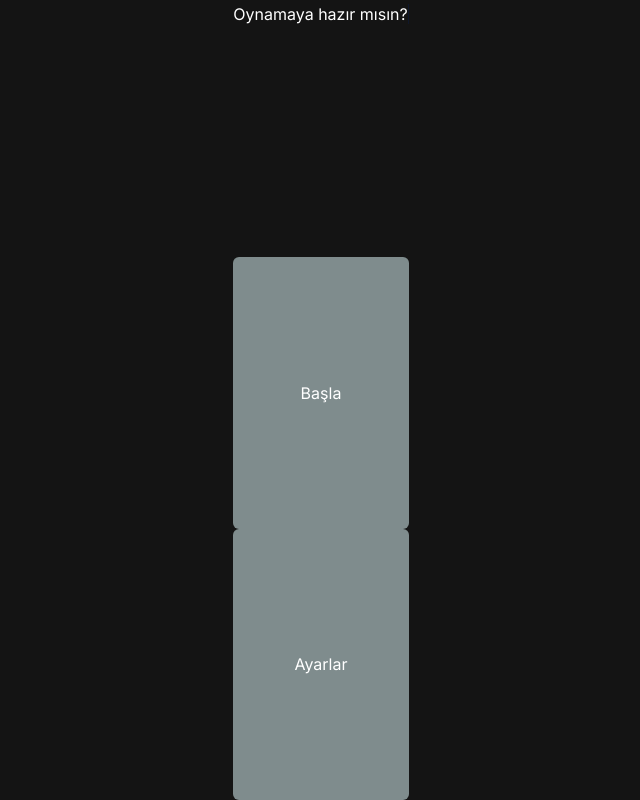
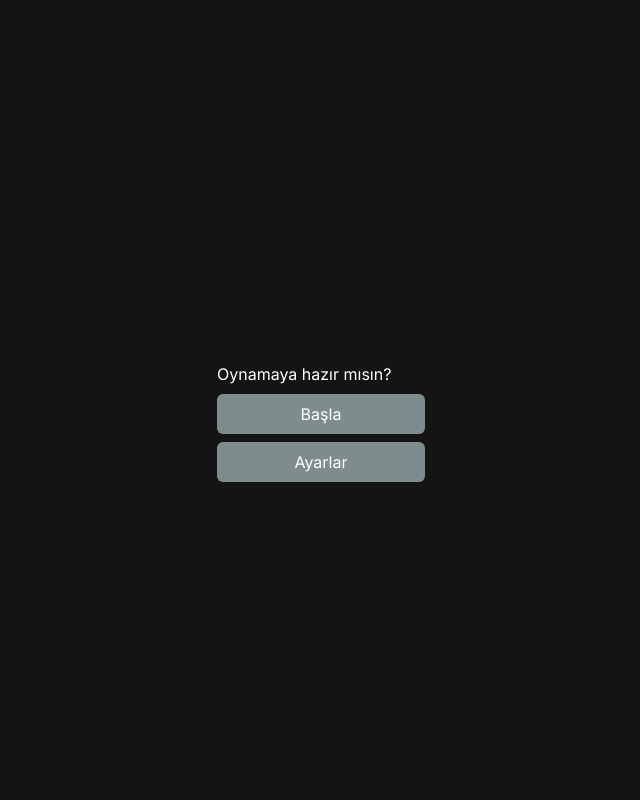
Before and after one commit to Berkcolakk/card-guess-game, a Next.js app: page / in a window 1280 px wide. Shown: the whole page, without its empty margins (319-959 px from the left). Built offline with nearby package versions, Linux system fonts and the light colour scheme.

Commit message:
- tailwind config changes

```diff
--- a/tailwind.config.ts
+++ b/tailwind.config.ts
@@ -5,6 +5,7 @@ const config: Config = {
     './src/pages/**/*.{js,ts,jsx,tsx,mdx}',
     './src/components/**/*.{js,ts,jsx,tsx,mdx}',
     './src/app/**/*.{js,ts,jsx,tsx,mdx}',
+    './src/containers/**/*.{js,ts,jsx,tsx,mdx}',
   ],
   theme: {
     extend: {
```
